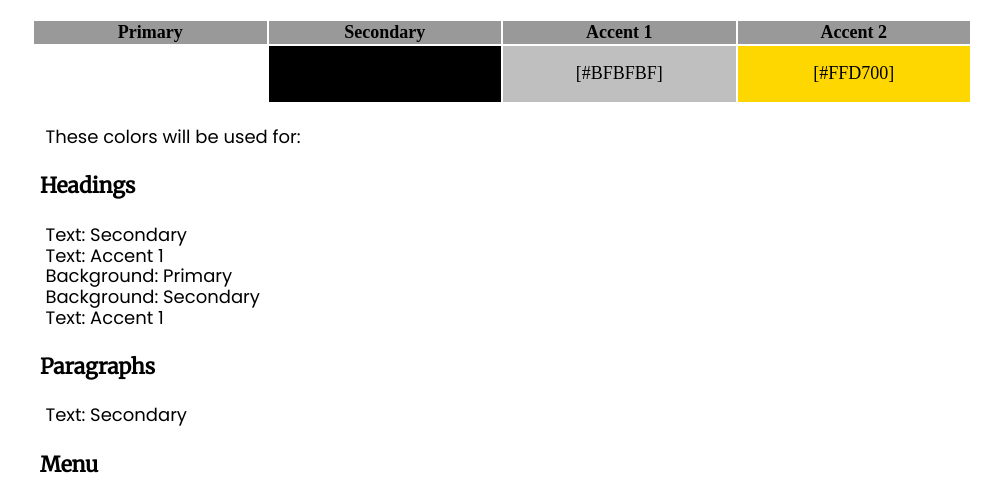
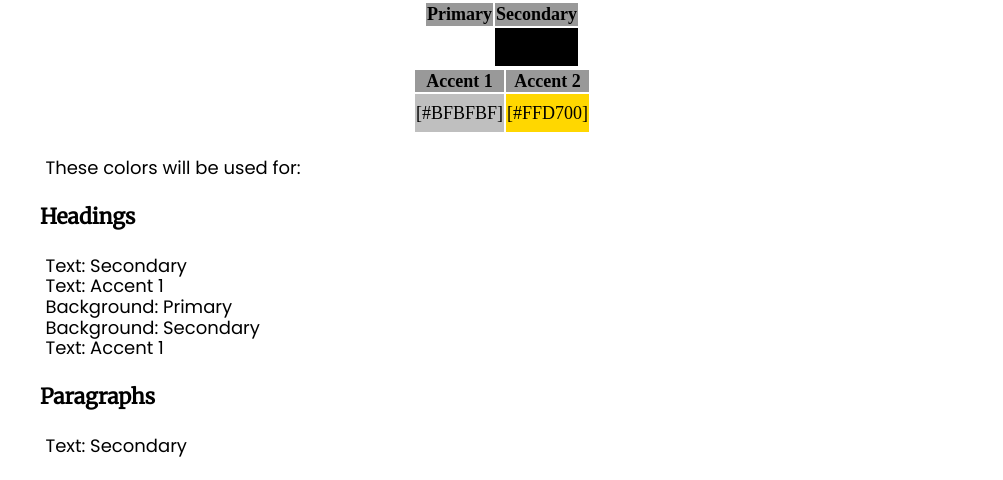
Before and after one commit to echi21/wdd230, a plain HTML site: page lesson3/color-scheme.html in a window 1280 px wide. Shown: the part 320-800 px from the top of the page, without its empty margins (138-1141 px from the left). Drawn offline with Linux system fonts and the light colour scheme.

```diff
--- a/lesson3/color-scheme.html
+++ b/lesson3/color-scheme.html
@@ -31,10 +31,15 @@
   <main>
     <h2>Color Palette</h2>
     <table class="colors">
-      <tr><th>Primary</th><th>Secondary</th><th>Accent 1</th><th>Accent 2</th></tr>
+      <tr><th>Primary</th><th>Secondary</th>
       <tr>
         <td class="primary"></td>
         <td class="secondary"></td>
+      </tr>
+    </table>
+    <table class="colors">
+      <tr><th>Accent 1</th><th>Accent 2</th></tr>
+      <tr>
         <td class="accent1">[#BFBFBF]</td>
         <td class="accent2">[#FFD700]</td>
       </tr>
--- a/lesson3/css/site-plan.css
+++ b/lesson3/css/site-plan.css
@@ -22,7 +22,7 @@ body {
   max-width: 940px;
   margin: 0 auto;
   background-color: var(--primary-color);
-  padding: 1em;
+  /*padding: 1em;*/
   font-size: 18px;
 }
 
@@ -41,10 +41,6 @@ header {
   color: var(--accent1-color);
   background-color: var(--secondary-color);
 }
-/*
-header > h1, header > h2 {
-  color: var(--headline-color-on-color);
-}*/
 
 p {
   font-family: var(--paragraph-font);
@@ -56,20 +52,20 @@ p {
   font-size: 1rem;
 }
 
-.colors {
-  width: 100%;
-  min-width: 350px;
+table {
+  /*max-width: 100%;
+  min-width: 20%;*/
   margin: auto;
   text-align: center;
 }
 
-.colors th {
+table th {
   background-color: #999;
 }
 
-.colors td{
-  width: 25%;
-  height: 3em;
+table td{
+  /*max-width: 100%;*/
+  height: 2em;
 }
 
 .primary {
@@ -100,11 +96,6 @@ nav {
 nav div {
   flex: 1 1 auto;
 }
-/*
-nav > ul {
-  list-style-type: none;
-  display: flex;
-}*/
 
 nav a {
   display: block;
@@ -139,5 +130,9 @@ footer p {
   nav {
     flex-direction: column;
   }
-
+/*
+  table {
+    width: 20%;
+  }
+*/
 }
```
Also changed, not shown: lesson3/target-audience.html (+14 -1 lines).
